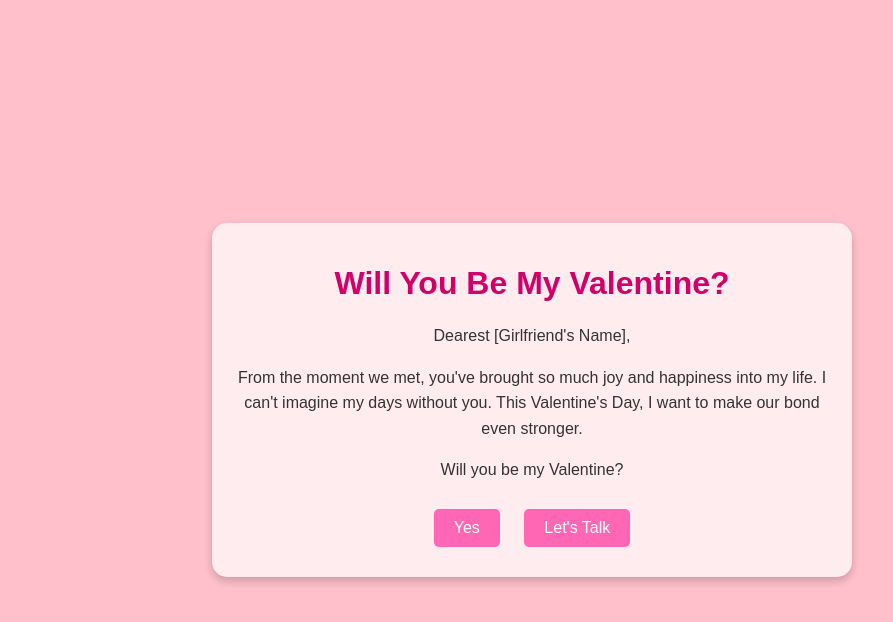
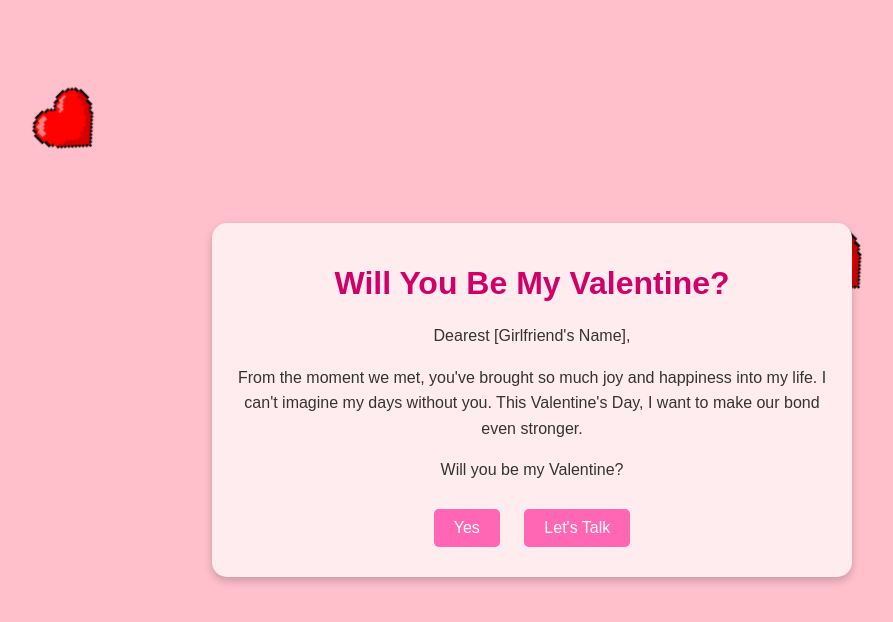
Before and after one commit to jonxmitchell/be-my-valentine, a plain HTML site: page html.html in a window 1280 px wide. Shown: the whole page, without its empty margins (108-1001 px from the left). Drawn offline with Linux system fonts and the light colour scheme.

Commit message:
added floating background hearts

```diff
--- a/html.html
+++ b/html.html
@@ -7,6 +7,10 @@
     <link rel="stylesheet" href="style.css">
 </head>
 <body>
+    <img src="./img/heart.png.png" alt="heart" class="heart" id="heart1">
+    <img src="./img/heart.png.png" alt="heart" class="heart" id="heart2">
+    <img src="./img/heart.png.png" alt="heart" class="heart" id="heart3">
+
     <div class="container">
         <h1>Will You Be My Valentine?</h1>
         <p>Dearest [Girlfriend's Name],</p>
--- a/style.css
+++ b/style.css
@@ -5,6 +5,7 @@ body, html {
     justify-content: center;
     align-items: center;
     background-color: pink;
+    overflow: hidden; /* Prevents scrolling due to floating hearts */
 }
 
 body {
@@ -22,6 +23,8 @@ body {
     border-radius: 15px;
     box-shadow: 0 4px 8px rgba(0, 0, 0, 0.2);
     margin: 20px;
+    position: relative; /* Ensures it's above the hearts */
+    z-index: 1;
 }
 
 h1 {
@@ -48,3 +51,45 @@ p {
 .response-buttons button:hover {
     background-color: #cc0052;
 }
+
+.heart {
+    position: absolute;
+    width: 100px;
+    height: 90px;
+    background: pink;
+    transform: rotate(-45deg);
+    animation: float 5s ease-in-out infinite;
+}
+
+.heart::before,
+.heart::after {
+    content: "";
+    position: absolute;
+    top: 0;
+    width: 100px;
+    height: 45px;
+    background: pink;
+    border-radius: 50px 50px 0 0;
+}
+
+.heart::before {
+    left: 50px;
+}
+
+.heart::after {
+    left: -50px;
+}
+
+@keyframes float {
+    0%, 100% {
+        transform: translateY(0) rotate(-45deg);
+    }
+    50% {
+        transform: translateY(-20px) rotate(-45deg);
+    }
+}
+
+#heart1 { animation-delay: 0s; left: 10%; top: 10%;}
+#heart2 { animation-delay: 2s; left: 70%; top: 30%;}
+#heart3 { animation-delay: 4s; left: 40%; top: 50%;}
+/* Adjust positions and delays for additional hearts as needed */
```
Also changed, not shown: img/heart.png.png (added).
